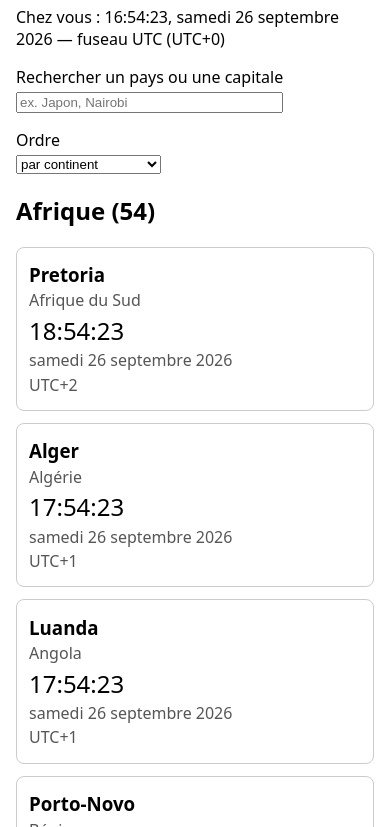
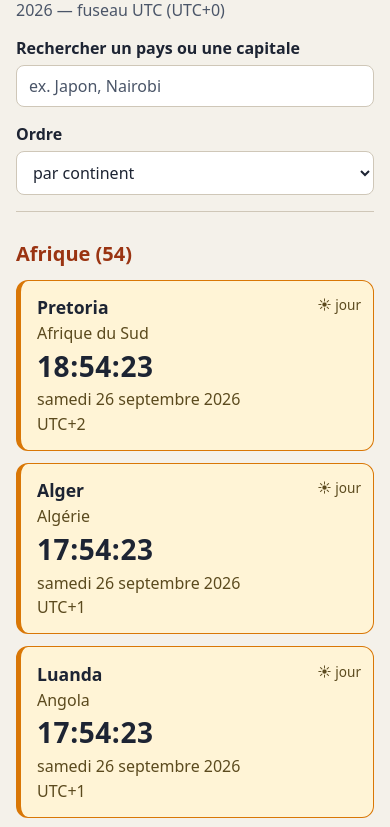
Before and after one commit to oliviermmm/heure-des-capitales, a website with bundled scripts: page index.html in a window 390 px wide. Shown: the part 96-923 px from the top of the page. Built offline with nearby package versions, Linux system fonts and the light colour scheme.

Commit message:
Style : thème selon le système, cartes jour/nuit, grille responsive, contrastes AA testés (#1681)

```diff
--- a/css/style.css
+++ b/css/style.css
@@ -1,34 +1,144 @@
-/* Feuille de style du site : rendu sobre. Le style soigné, le jour/nuit et le responsive viendront après. */
+/* Feuille de style du site. Toutes les couleurs sont des variables de :root, en hexadécimal :
+   le thème clair ci-dessous, le thème sombre dans le bloc prefers-color-scheme. tests/style.test.js
+   lit ces deux blocs et vérifie le contraste WCAG AA de chaque couple texte/fond : une couleur
+   ajoutée ou changée ici se déclare dans les deux thèmes, et son couple dans le test. */
+:root {
+  color-scheme: light dark;
+
+  --fond: #f4f1ea;
+  --surface: #ffffff;
+  --texte: #1d2433;
+  --texte-doux: #4a5568;
+  --accent: #9a3412;
+  --bordure: #cfc7b8;
+
+  /* Cartes : jour, un fond de soleil pâle ; nuit, un bleu de nuit. */
+  --jour-fond: #fff4d6;
+  --jour-texte: #1d2433;
+  --jour-doux: #5b4a1e;
+  --jour-bord: #d97706;
+  --nuit-fond: #1e2a4a;
+  --nuit-texte: #eef2ff;
+  --nuit-doux: #b8c2e0;
+  --nuit-bord: #6366f1;
+}
+
+@media (prefers-color-scheme: dark) {
+  :root {
+    --fond: #0f1420;
+    --surface: #182033;
+    --texte: #e8ecf4;
+    --texte-doux: #a9b4c8;
+    --accent: #fbbf77;
+    --bordure: #33405c;
+
+    --jour-fond: #3a3120;
+    --jour-texte: #fdf6e3;
+    --jour-doux: #dccca4;
+    --jour-bord: #f59e0b;
+    --nuit-fond: #0a0f1f;
+    --nuit-texte: #dbe4ff;
+    --nuit-doux: #9aa8cc;
+    --nuit-bord: #818cf8;
+  }
+}
+
+*,
+*::before,
+*::after {
+  box-sizing: border-box;
+}
+
 body {
-  font-family: system-ui, sans-serif;
+  background: var(--fond);
+  color: var(--texte);
+  font-family: system-ui, -apple-system, "Segoe UI", Roboto, "Helvetica Neue", Arial, sans-serif;
+  line-height: 1.4;
   margin: 0 auto;
-  max-width: 72rem;
+  max-width: 80rem;
   padding: 1rem;
+}
+
+header {
+  border-bottom: 1px solid var(--bordure);
+  margin-bottom: 1.5rem;
+  padding-bottom: 1rem;
+}
+
+h1 {
+  color: var(--accent);
+  font-size: clamp(1.6rem, 4vw + 1rem, 2.5rem);
+  letter-spacing: -0.01em;
+  margin: 0.5rem 0 0.25rem;
+}
+
+#utilisateur {
+  color: var(--texte-doux);
+  margin: 0 0 1rem;
 }
 
 #reglages {
   display: flex;
   flex-wrap: wrap;
   gap: 1rem;
-  margin-bottom: 1rem;
 }
 
 #reglages label {
   display: flex;
+  flex: 1 1 14rem;
   flex-direction: column;
-  gap: 0.25rem;
+  font-weight: 600;
+  gap: 0.35rem;
 }
 
+#reglages input,
+#reglages select {
+  background: var(--surface);
+  border: 1px solid var(--bordure);
+  border-radius: 0.5rem;
+  color: var(--texte);
+  font: inherit;
+  font-weight: normal;
+  padding: 0.55rem 0.75rem;
+}
+
+#reglages input::placeholder {
+  color: var(--texte-doux);
+}
+
+:focus-visible {
+  outline: 3px solid var(--accent);
+  outline-offset: 2px;
+}
+
+.groupe h2 {
+  color: var(--accent);
+  font-size: 1.25rem;
+  margin: 1.75rem 0 0.75rem;
+}
+
+/* Une colonne sur mobile, plusieurs dès que la largeur le permet. */
 .grille {
   display: grid;
   gap: 0.75rem;
-  grid-template-columns: repeat(auto-fill, minmax(12rem, 1fr));
+  grid-template-columns: 1fr;
+}
+
+@media (min-width: 36rem) {
+  .grille {
+    grid-template-columns: repeat(auto-fill, minmax(15rem, 1fr));
+  }
 }
 
 .carte {
-  border: 1px solid #ccc;
-  border-radius: 0.5rem;
-  padding: 0.75rem;
+  background: var(--surface);
+  border: 1px solid var(--bordure);
+  border-left-width: 0.35rem;
+  border-radius: 0.75rem;
+  color: var(--texte);
+  padding: 0.75rem 1rem;
+  position: relative;
+  transition: background-color 0.6s ease, border-color 0.6s ease, color 0.6s ease;
 }
 
 .carte p,
@@ -36,13 +146,64 @@ body {
   margin: 0.15rem 0;
 }
 
+.carte h3 {
+  font-size: 1.1rem;
+  padding-right: 4.5rem; /* la place du repère jour/nuit */
+}
+
 .carte .heure {
-  font-size: 1.5rem;
+  font-size: 1.75rem;
   font-variant-numeric: tabular-nums;
+  font-weight: 700;
+  letter-spacing: 0.02em;
 }
 
 .carte .pays,
 .carte .date,
-.carte .decalage {
-  color: #555;
+.carte .decalage,
+.carte .moment {
+  color: var(--texte-doux);
 }
+
+.carte .moment {
+  font-size: 0.85rem;
+  position: absolute;
+  right: 0.75rem;
+  top: 0.75rem;
+}
+
+/* Jour ou nuit dans la capitale : la classe vient de estLeJour (js/heure.js), posée par js/page.js.
+   Le libellé « jour » / « nuit » dit la même chose que la couleur, pour qui ne la voit pas. */
+.carte.jour {
+  --texte-doux: var(--jour-doux);
+  background: var(--jour-fond);
+  border-color: var(--jour-bord);
+  color: var(--jour-texte);
+}
+
+.carte.nuit {
+  --texte-doux: var(--nuit-doux);
+  background: var(--nuit-fond);
+  border-color: var(--nuit-bord);
+  color: var(--nuit-texte);
+}
+
+.carte.jour .moment::before {
+  content: "☀ ";
+}
+
+.carte.nuit .moment::before {
+  content: "☾ ";
+}
+
+.vide,
+#etat {
+  color: var(--texte-doux);
+  font-style: italic;
+}
+
+@media (prefers-reduced-motion: reduce) {
+  .carte {
+    transition: none;
+  }
+}
--- a/js/page.js
+++ b/js/page.js
@@ -2,7 +2,7 @@
 // Toute la logique vit dans les autres modules de js/, purs et testés par « node --test ».
 //
 // Chaque carte est créée une seule fois : filtrer ou trier ne fait que les replacer dans leurs groupes,
-// et la mise à jour de chaque seconde ne réécrit que les textes de l'heure, de la date et du décalage.
+// et la mise à jour de chaque seconde ne réécrit que l'heure, la date, le décalage et le repère jour/nuit.
 import { NOM_DU_SITE } from './site.js';
 import { CAPITALES } from './capitales.js';
 import { heureDeCapitale } from './heure.js';
@@ -28,8 +28,9 @@ const cartes = new Map(CAPITALES.map((entree) => {
   const heure = element('p', 'heure');
   const date = element('p', 'date');
   const decalage = element('p', 'decalage');
-  carte.append(element('h3', 'capitale', entree.capitale), element('p', 'pays', entree.pays), heure, date, decalage);
-  return [entree, { carte, heure, date, decalage }];
+  const moment = element('p', 'moment');
+  carte.append(element('h3', 'capitale', entree.capitale), element('p', 'pays', entree.pays), heure, date, decalage, moment);
+  return [entree, { carte, heure, date, decalage, moment }];
 }));
 
 function afficher() {
@@ -60,6 +61,10 @@ function rafraichir() {
     noeuds.heure.textContent = h.heure;
     noeuds.date.textContent = h.date;
     noeuds.decalage.textContent = h.decalage;
+    // Jour ou nuit : la couleur de la carte vient de la classe (css/style.css), le libellé le dit en toutes lettres.
+    noeuds.carte.classList.toggle('jour', h.estLeJour);
+    noeuds.carte.classList.toggle('nuit', !h.estLeJour);
+    noeuds.moment.textContent = h.estLeJour ? 'jour' : 'nuit';
   }
 }
 
```
Also changed, not shown: tests/style.test.js (added, +72 -0 lines), README.md.
